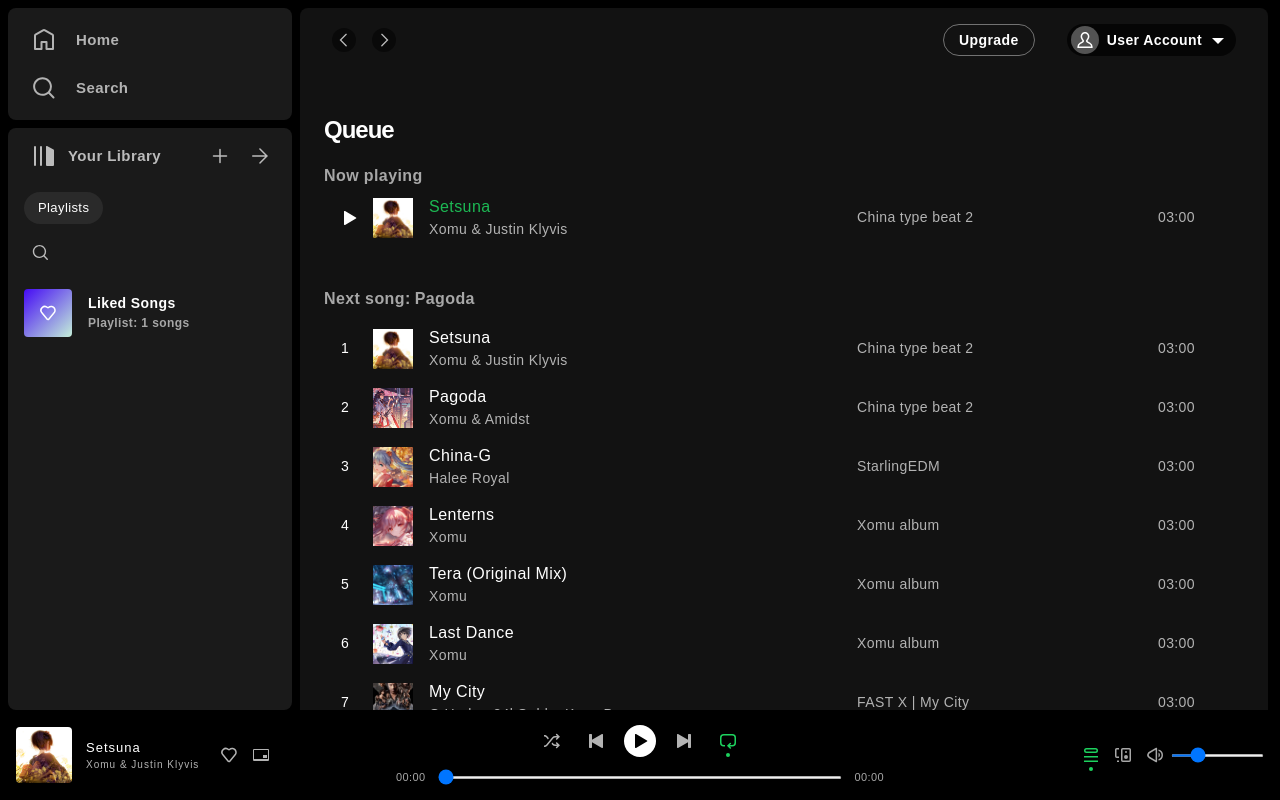
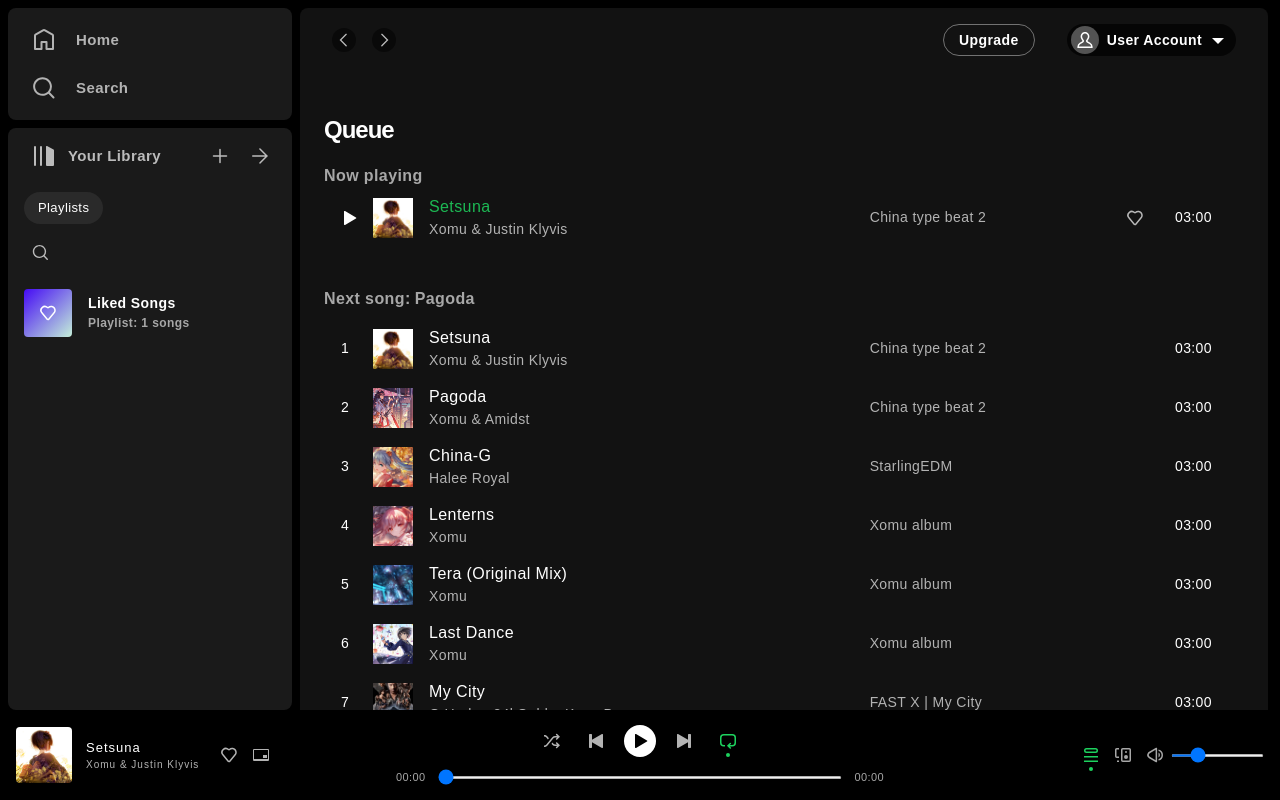
Before and after one commit to LeeYeon1004/Spotify, a React (Create React App) app: page /queue in a window 1280 px wide. Built offline with nearby package versions, Linux system fonts and the light colour scheme.

Commit message:
update css

```diff
--- a/src/app/core/components/queue/queue.style.scss
+++ b/src/app/core/components/queue/queue.style.scss
@@ -27,10 +27,11 @@
   }
   .song-item {
     width: 100%;
-    grid-template-columns: [index] 16px [first] 4fr [var1] 2fr [last] minmax(
-        120px,
-        1fr
-      );
+    // grid-template-columns: [index] 16px [first] 4fr [var1] 2fr [last] minmax(
+    //     120px,
+    //     1fr
+    //   );
+    grid-template-columns: [index] 16px [first] 4fr [var1] 2fr [last];
     border: 1px solid transparent;
     border-radius: 4px;
     grid-gap: 16px;
@@ -40,11 +41,6 @@
     font-size: 14px;
     font-weight: 500;
     transition: all ease-in 0.1s;
-    &:hover {
-      background-color: #ffffff1a;
-      cursor: default;
-      color: #fff;
-    }
   }
   .now-playing {
     h2 {
@@ -52,7 +48,7 @@
       color: #1db954;
     }
   }
-  .gif-playing{
+  .gif-playing {
     position: absolute;
     width: 100%;
     height: 100%;
--- a/src/app/core/components/queue/queue.template.tsx
+++ b/src/app/core/components/queue/queue.template.tsx
@@ -42,7 +42,8 @@ function Queue() {
         {/* now playing */}
         <div className="now-playing">
           <h3 className="text-[16px] font-bold text-[#a7a7a7]">Now playing</h3>
-          <div className="song-item group">
+          <div className="flex items-center">
+            <div className="song-item group flex-1">
               <div className="text-[#fff] flex items-center">
                 <PlayIcon />
               </div>
@@ -54,8 +55,14 @@ function Queue() {
                     alt=""
                   />
                   {isPlaying}
-                <div className={`gif-playing ${isPlaying ? "flex" : "hidden"}`}>
-                  <img className="w-[16px] h-[16px]" src={GifPlaying} alt="" />
+                  <div
+                    className={`gif-playing ${isPlaying ? "flex" : "hidden"}`}
+                  >
+                    <img
+                      className="w-[16px] h-[16px]"
+                      src={GifPlaying}
+                      alt=""
+                    />
                   </div>
                 </div>
                 <div className="flex flex-col justify-center ml-[16px]">
@@ -66,8 +73,11 @@ function Queue() {
                 </div>
               </div>
               <h3 className="flex items-center">{nowplaying?.description}</h3>
+            </div>
             <div className="flex items-center justify-end mr-[32px]">
+              <span>
                 <SetLiked />
+              </span>
               {nowplaying?.time}
             </div>
           </div>
@@ -81,12 +91,16 @@ function Queue() {
             </p>
           </h3>
           {Song?.map((item, index) => (
-            <div key={index} className="song-item group">
-              <span className="text-[#fff] flex items-center">{index + 1}</span>
+            <div className="group flex items-center hover:bg-[#ffffff1a] text-[#fff] rounded-[4px]">
               <div
+                key={index}
                 onClick={() => handleGetNowplaying(index)}
-                className="flex items-center"
+                className="song-item"
               >
+                <span className="text-[#fff] flex items-center">
+                  {index + 1}
+                </span>
+                <div className="flex items-center">
                   <img
                     className="w-[40px] h-[40px] mr-[16px] object-cover"
                     src={item.img}
@@ -100,8 +114,11 @@ function Queue() {
                   </div>
                 </div>
                 <h3 className="flex items-center">{item.description}</h3>
-              <div className="flex items-center justify-end mr-[32px]">
+              </div>
+              <div className="flex items-center justify-end mr-[32px] relative">
+                <span className="opacity-0 group-hover:opacity-100">
                   <SetLiked />
+                </span>
                 {item.time}
               </div>
             </div>
--- a/src/app/core/components/queue/set-like/setLike.template.tsx
+++ b/src/app/core/components/queue/set-like/setLike.template.tsx
@@ -9,7 +9,7 @@ function SetLiked() {
   return (
     <div
       onClick={handleLiked}
-      className="text-[#ffffffb3] mr-[32px] hidden group-hover:block"
+      className="text-[#ffffffb3] mr-[32px]"
     >
       {liked ? <HeartIcon /> : <LikeIcon />}
     </div>
```
Lines whose indentation alone changed are shown as unchanged.
